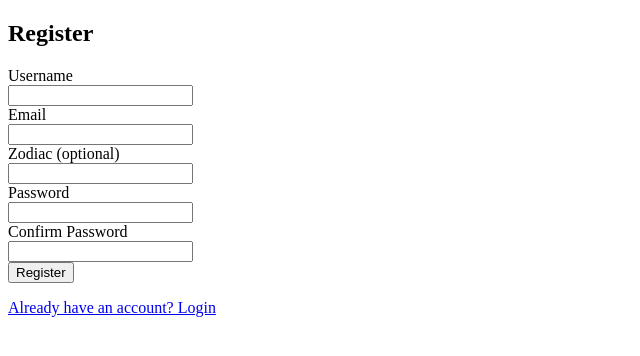
After one commit to elsababaoup-cmd/Celesticare, a PHP site: page /auth/register.php in a window 1280 px wide. The commit adds this page. Shown: the top 356 px of the page, without its empty margins (0-640 px from the left). Run offline with PHP 8.4, Linux system fonts and the light colour scheme.

Commit message:
Finished Week 2: User authentication (Register/Login/Logout)

```diff
--- /dev/null
+++ b/auth/register.php
@@ -0,0 +1,77 @@
+<?php
+session_start();
+include __DIR__ . "/../config/dbconfig.php";
+
+$errors = [];
+if ($_SERVER['REQUEST_METHOD'] === 'POST') {
+    $username = trim($_POST['username'] ?? '');
+    $email    = trim($_POST['email'] ?? '');
+    $password = $_POST['password'] ?? '';
+    $password2 = $_POST['password2'] ?? '';
+    $zodiac   = trim($_POST['zodiac'] ?? null);
+
+    // basic validation
+    if ($username === '' || strlen($username) < 3) $errors[] = "Enter a username (min 3 chars).";
+    if (!filter_var($email, FILTER_VALIDATE_EMAIL)) $errors[] = "Enter a valid email.";
+    if ($_SERVER['REQUEST_METHOD'] === 'POST') {
+        if ($username === '' || strlen($username) < 3) $errors[] = "Enter a username (min 3 chars).";
+        if (!filter_var($email, FILTER_VALIDATE_EMAIL)) $errors[] = "Enter a valid email.";
+
+        if ($password === '' || $password2 === '') {
+            $errors[] = "Enter both password fields.";
+        } elseif (strlen($password) < 6) {
+            $errors[] = "Password must be at least 6 chars.";
+        } elseif ($password !== $password2) {
+            $errors[] = "Passwords do not match.";
+        }
+    }
+
+    if (empty($errors)) {
+        // check duplicate
+        $sql = "SELECT id FROM users WHERE username = ? OR email = ? LIMIT 1";
+        $stmt = mysqli_prepare($conn, $sql);
+        mysqli_stmt_bind_param($stmt, "ss", $username, $email);
+        mysqli_stmt_execute($stmt);
+        mysqli_stmt_store_result($stmt);
+
+        if (mysqli_stmt_num_rows($stmt) > 0) {
+            $errors[] = "Username or email already taken.";
+            mysqli_stmt_close($stmt);
+        } else {
+            mysqli_stmt_close($stmt);
+            // insert
+            $pw_hash = password_hash($password, PASSWORD_DEFAULT);
+            $insert = "INSERT INTO users (username, email, password, zodiac_sign) VALUES (?, ?, ?, ?)";
+            $ins = mysqli_prepare($conn, $insert);
+            mysqli_stmt_bind_param($ins, "ssss", $username, $email, $pw_hash, $zodiac);
+            if (mysqli_stmt_execute($ins)) {
+                mysqli_stmt_close($ins);
+                header("Location: login.php?registered=1");
+                exit;
+            } else {
+                $errors[] = "Database error: could not create account.";
+                mysqli_stmt_close($ins);
+            }
+        }
+    }
+}
+?>
+<!doctype html>
+<html><head><meta charset="utf-8"><title>Register</title></head>
+<body>
+  <h2>Register</h2>
+  <?php if (!empty($errors)): ?>
+    <div style="color:#900;">
+      <ul><?php foreach($errors as $e) echo "<li>".htmlspecialchars($e)."</li>"; ?></ul>
+    </div>
+  <?php endif; ?>
+  <form method="post" action="">
+    <label>Username<br><input name="username" required></label><br>
+    <label>Email<br><input name="email" type="email" required></label><br>
+    <label>Zodiac (optional)<br><input name="zodiac"></label><br>
+    <label>Password<br><input name="password" type="password" required></label><br>
+    <label>Confirm Password<br><input name="password2" type="password" required></label><br>
+    <button type="submit">Register</button>
+  </form>
+  <p><a href="login.php">Already have an account? Login</a></p>
+</body></html>
--- a/config/config.php
+++ b/config/config.php
@@ -0,0 +1,3 @@
+<?php
+define("SITE_NAME", "Celesticare");
+?>
--- a/config/dbconfig.php
+++ b/config/dbconfig.php
@@ -0,0 +1,14 @@
+<?php
+$host = "localhost";
+$user = "root";         // your XAMPP MySQL username
+$pass = "";             // your XAMPP MySQL password
+$dbname = "celesticare"; // your database name
+
+// Create connection
+$conn = mysqli_connect($host, $user, $pass, $dbname);
+
+// Check connection
+if (!$conn) {
+    die("Connection failed: " . mysqli_connect_error());
+}
+?>
```
Also changed, not shown: auth/login.php (added, +49 -0 lines), auth/logout.php (added, +13 -0 lines), config/testdb.php (added, +8 -0 lines), dashboard/index.php (added, +17 -0 lines), index.php (+27 -1 lines).
